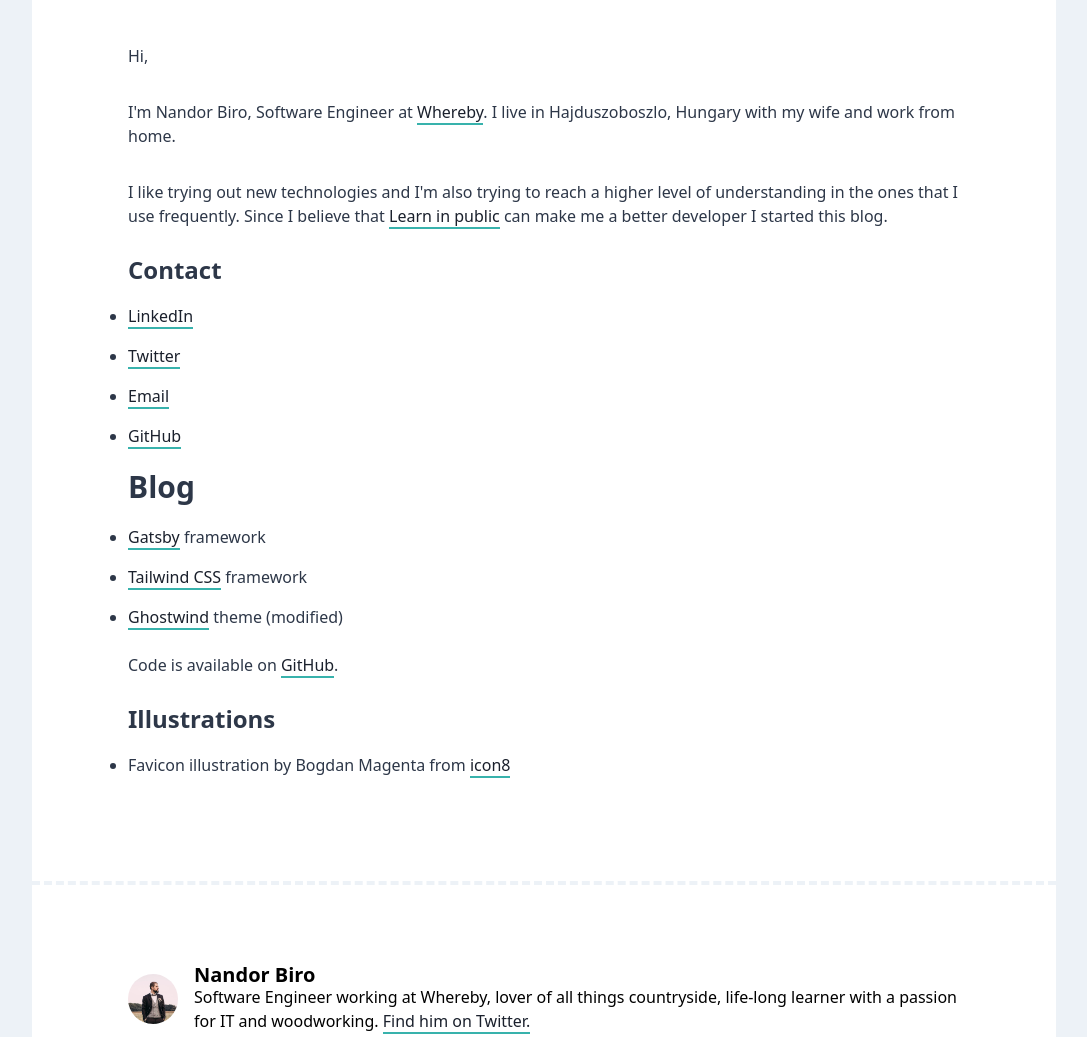
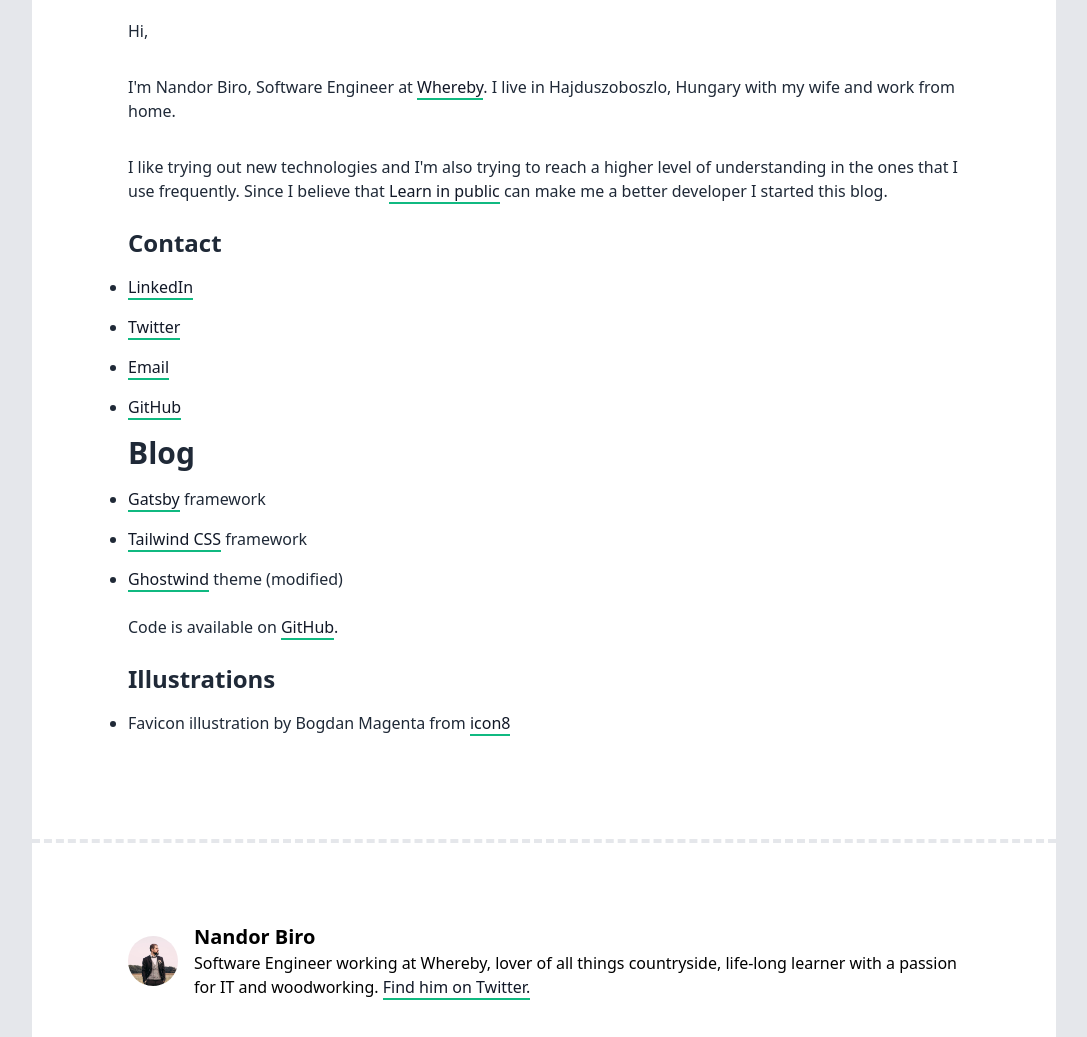
Before and after one commit to nandito/nandito-info, a Gatsby site: page /about/ in a window 1280 px wide. Shown: the part 345-1382 px from the top of the page, without its empty margins (96-1183 px from the left). Built offline with nearby package versions, Linux system fonts and the light colour scheme; Gatsby itself is replaced by a stand-in of ours.

Commit message:
chore: upgrade all packages

```diff
--- a/gatsby-browser.js
+++ b/gatsby-browser.js
@@ -1 +1,2 @@
-require("prismjs/themes/prism-tomorrow.css")
+import "./src/styles/global.css";
+import "prismjs/themes/prism-tomorrow.css";
--- a/src/components/bio.js
+++ b/src/components/bio.js
@@ -49,7 +49,7 @@
           lover of all things countryside, life-long learner with a passion for IT and woodworking.
           {' '}
           <a
-            className="text-gray-900 no-underline border-b-2 border-teal-500 hover:text-teal-500 no-underline"
+            className="text-gray-900 no-underline border-b-2 border-green-500 hover:text-green-500 no-underline"
             href={`https://twitter.com/${social.twitter}`}
           >
               Find him on Twitter.
--- a/src/components/layout.js
+++ b/src/components/layout.js
@@ -1,7 +1,6 @@
 import React from "react"
 import { Link } from 'gatsby'
 import Header from './header'
-import '../styles/global.css'
 
 class Layout extends React.Component {
   render() {
--- a/src/styles/global.css
+++ b/src/styles/global.css
@@ -3,6 +3,8 @@
 @tailwind components;
 
 @tailwind utilities;
+
+@tailwind colors;
 
 body {
   @apply bg-gray-200;
@@ -75,16 +77,16 @@
   @apply text-gray-900;
   @apply no-underline;
   @apply border-b-2;
-  @apply border-teal-500;
+  @apply border-green-500;
 }
 
 .markdown-content a:hover {
-  @apply text-teal-500;
+  @apply text-green-500;
 }
 
 .markdown-content blockquote {
   @apply border-l-4;
-  @apply border-teal-500;
+  @apply border-green-500;
   @apply italic;
   @apply my-8;
   @apply pl-8;
--- a/tailwind.config.js
+++ b/tailwind.config.js
@@ -1,11 +1,8 @@
 module.exports = {
   plugins: [],
-  purge: [
-    './src/**/*.html',
-    './src/**/*.js',
-  ],
+  purge: ["./src/**/*.{js,jsx,ts,tsx}"],
   theme: {
-    extend: {}
+    extend: {},
   },
   variants: {},
 }
```
Also changed, not shown: package.json (+25 -23 lines), 1 other file.
